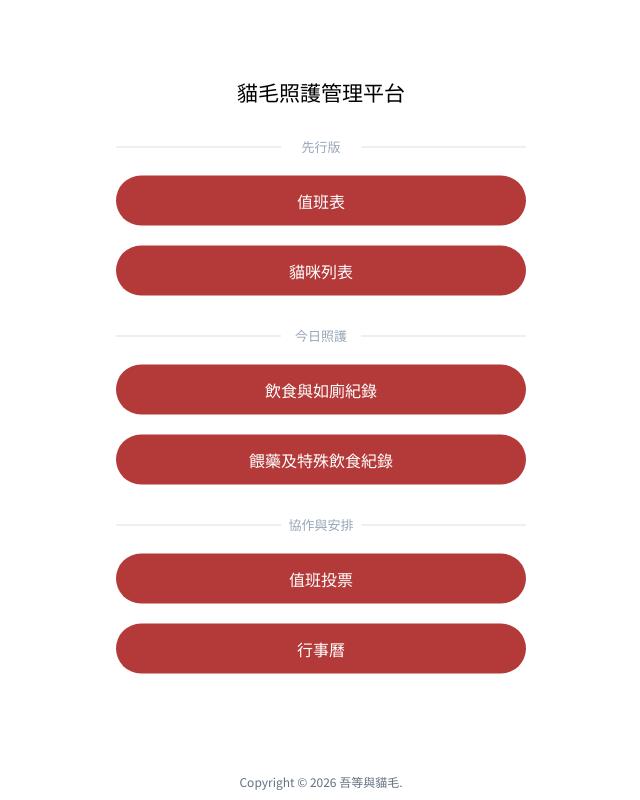
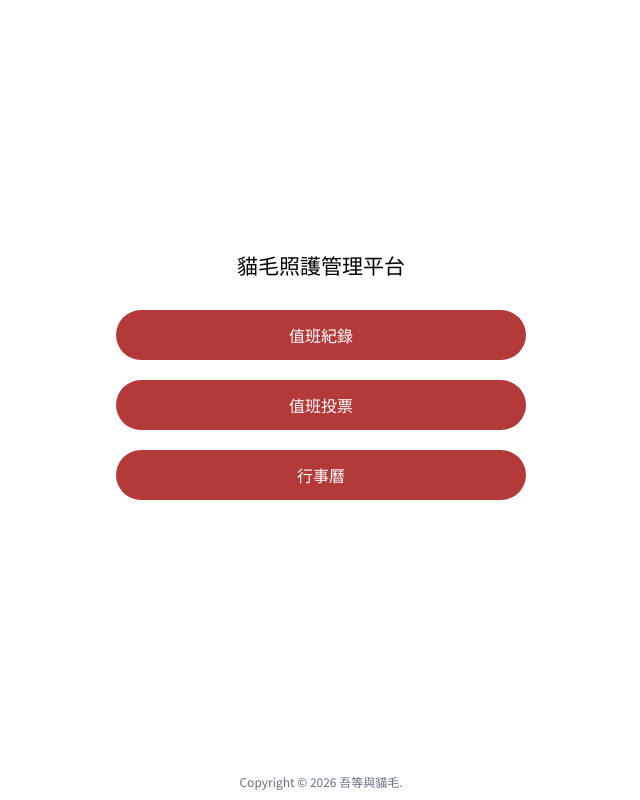
Before and after one commit to xTobu/feliformia-v2, a Nuxt app: page / in a window 1280 px wide. Shown: the whole page, without its empty margins (319-959 px from the left). Built offline with nearby package versions, Linux system fonts and the light colour scheme; no server answers.

Commit message:
[feat] 首頁只留值班紀錄、值班投票、行事曆三個入口（拿掉分區小標），管理後台改成標題下的小膠囊；右上選單「值班表」改名「值班紀錄」

```diff
--- a/components/SiteMenu.vue
+++ b/components/SiteMenu.vue
@@ -13,9 +13,9 @@
                         # 注意事項
                     </li> -->
 
-                    <!-- 新版（先行版）：值班表與貓咪列表，跟下面的舊版並行 -->
+                    <!-- 新版（先行版）：值班紀錄（2026-11-17 起改名，跟首頁一致）與貓咪列表，跟下面的舊版並行 -->
                     <li class="red" @click="goto('/shift')">
-                        <Icon icon="mdi:clipboard-check-outline" width="17" /> <span>值班表</span>
+                        <Icon icon="mdi:clipboard-check-outline" width="17" /> <span>值班紀錄</span>
                         <span class="beta">先行版</span>
                     </li>
                     <li class="red" @click="goto('/cats')">
--- a/pages/index.vue
+++ b/pages/index.vue
@@ -4,16 +4,13 @@
         <NuxtLink v-if="isAdmin" to="/admin" class="admin-link">
             管理後台
         </NuxtLink>
-        <!-- 先行版：新版值班表與貓咪列表（跟下面的舊版並行，名稱同右上選單） -->
-        <div class="or">先行版</div>
-        <NuxtLink class="btn" to="/shift">值班表</NuxtLink>
-        <NuxtLink class="btn" to="/cats">貓咪列表</NuxtLink>
-        <div class="or">今日照護</div>
-        <NuxtLink class="btn" to="/regular">飲食與如廁紀錄</NuxtLink>
-        <NuxtLink class="btn" to="/medicine">餵藥及特殊飲食紀錄</NuxtLink>
-        <div class="or">協作與安排</div>
-        <NuxtLink class="btn" to="/vote">值班投票</NuxtLink>
-        <NuxtLink class="btn" to="/calendar">行事曆</NuxtLink>
+        <!-- 2026-11-17 起首頁只放三個入口，不分區：新版值班記錄表、值班投票、行事曆。
+             貓咪列表、舊版的飲食與如廁紀錄、餵藥及特殊飲食紀錄從首頁拿掉（右上選單還在） -->
+        <div class="entries">
+            <NuxtLink class="btn" to="/shift">值班紀錄</NuxtLink>
+            <NuxtLink class="btn" to="/vote">值班投票</NuxtLink>
+            <NuxtLink class="btn" to="/calendar">行事曆</NuxtLink>
+        </div>
         <!-- <a
             href="/weekly"
             target="_blank"
@@ -60,14 +57,27 @@ const { isAdmin } = useProfile();
         display: block;
     }
 
+    // 管理後台：標題下的淡藍小膠囊（只有管理員看得到）。蓋掉全域 a 的 display: block、底線、下邊距
     .admin-link {
+        display: inline-block;
         margin: 0;
+        padding: 2px 12px;
+        border: 1px solid #b9d3e3;
+        border-radius: 999px;
+        background: #eef5f9;
+        color: #4a7fa0;
         font-size: 13px;
-        color: #6da2c2;
+        line-height: 20px;
+        text-decoration: none;
     }
 
     .link {
         color: #b33a39;
+    }
+
+    // 三個入口跟標題（管理後台連結）之間留白，原本由分區小標題撐開
+    .entries {
+        margin-top: 30px;
     }
     .or {
         font-size: 13px;
```
